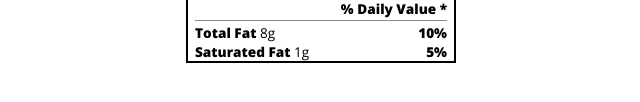
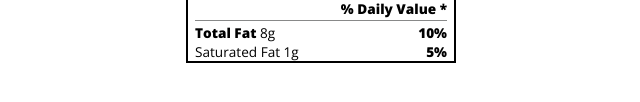
Before and after one commit to Butawantemi/nutrition-label-freecodecamp, a plain HTML site: page index.html in a window 1280 px wide. Shown: the part 182-284 px from the top of the page, 319-959 px from the left. Drawn offline with nearby package versions, Linux system fonts and the light colour scheme.

Commit message:
Adding html

```diff
--- a/index.html
+++ b/index.html
@@ -29,7 +29,7 @@
       <p class="bold right">% Daily Value *</p>
       <div class="divider"></div>
       <p><span><span class="bold">Total Fat</span> 8g</span> <span class="bold">10%</span></p>
-      <p><span><span class="bold">Saturated Fat</span> 1g</span> <span class="bold">5%</span></p>
+      <p class="indent">Saturated Fat 1g <span class="bold">5%</span></p>
     </div>
   </div>
 </body>
```
